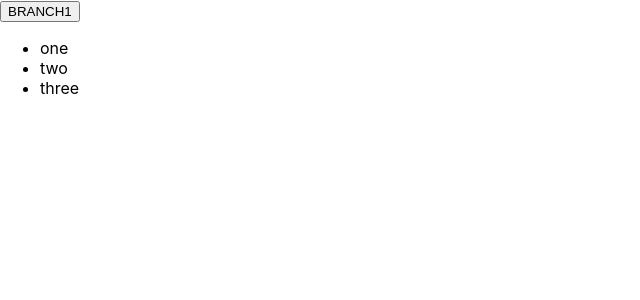
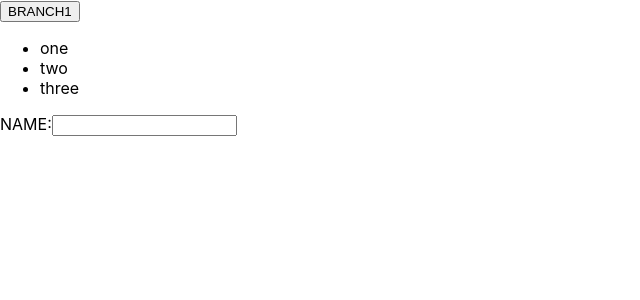
Before and after one commit to vamsikgudala/Demo, a React (Create React App) app: page / in a window 1280 px wide. Shown: the top 300 px of the page, without its empty margins (0-640 px from the left). Built offline with nearby package versions, Linux system fonts and the light colour scheme.

Commit message:
"World component create"

```diff
--- a/src/App.js
+++ b/src/App.js
@@ -1,6 +1,7 @@
 import './App.css';
 import Hello from './components/hello';
 import Hi from './components/hi';
+import World from './components/world';
 
 function App() {
   return (
@@ -8,6 +9,7 @@ function App() {
 
       <Hello />
       <Hi />
+      <World />
 
     </div>
   );
--- /dev/null
+++ b/src/components/world.js
@@ -0,0 +1,14 @@
+import React from 'react'
+
+function world() {
+  return (
+    <>
+    <form>
+        <label> NAME:</label>
+        <input type='text'/>
+    </form>
+    </>
+  )
+}
+
+export default world
```
